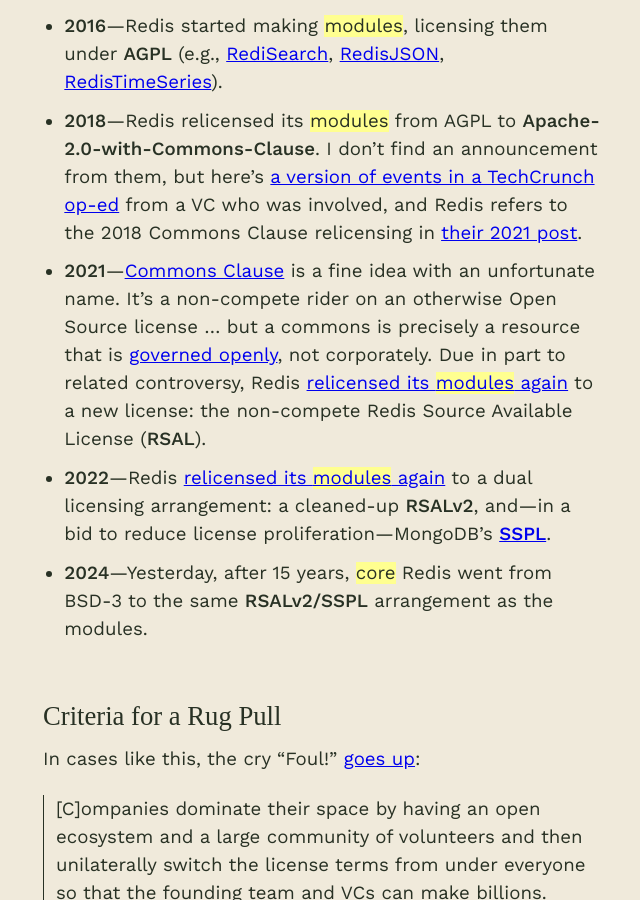
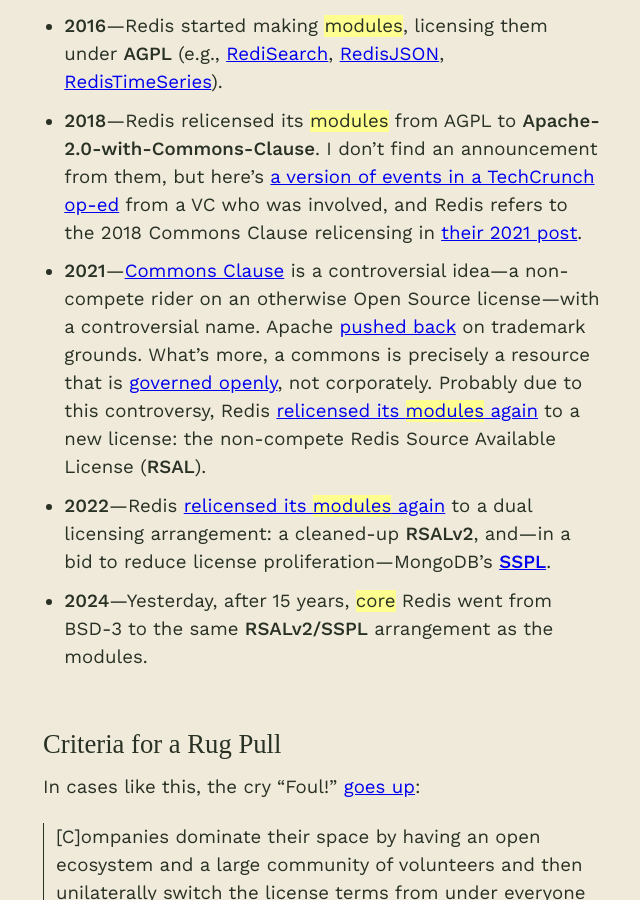
Before and after one commit to chadwhitacre/openpath, a Jekyll site: the page built from _posts/2024-03-21-relicensing-and-rug-pulls.md, in a window 1280 px wide and 900 px high, scrolled down 1228 px. Shown: the whole window, without its empty margins (317-957 px from the left). Built offline with Jekyll 4.4.1, drawn with Linux system fonts in a browser that asks for light colours; some web fonts are replaced; comment, search, counter and statistics services are not loaded.

Commit message:
Tweak Commons Clause explanation

```diff
--- a/_posts/2024-03-21-relicensing-and-rug-pulls.md
+++ b/_posts/2024-03-21-relicensing-and-rug-pulls.md
@@ -35,11 +35,12 @@
   relicensing in [their 2021
   post](https://redis.com/blog/redis-labs-modules-license-changes/).
 
-- <b>2021</b>—[Commons Clause](https://commonsclause.com/) is a fine idea with
-  an unfortunate name. It's a non-compete rider on an otherwise Open Source
-  license ... but a commons is precisely a resource that is [governed
-  openly](https://www.amazon.com/dp/0521405998), not corporately. Due in part to
-  related controversy, Redis [relicensed its **modules**
+- <b>2021</b>—[Commons Clause](https://commonsclause.com/) is a controversial
+  idea—a non-compete rider on an otherwise Open Source license—with a controversial name. Apache [pushed
+  back](https://www.apache.org/foundation/license-faq.html#mod-license) on
+  trademark grounds. What's more, a commons is precisely a resource that is
+  [governed openly](https://www.amazon.com/dp/0521405998), not corporately. Probably
+  due to this controversy, Redis [relicensed its **modules**
   again](https://redis.com/blog/redis-labs-modules-license-changes/) to a new
   license: the non-compete Redis Source Available License (<b>RSAL</b>).
 
```
